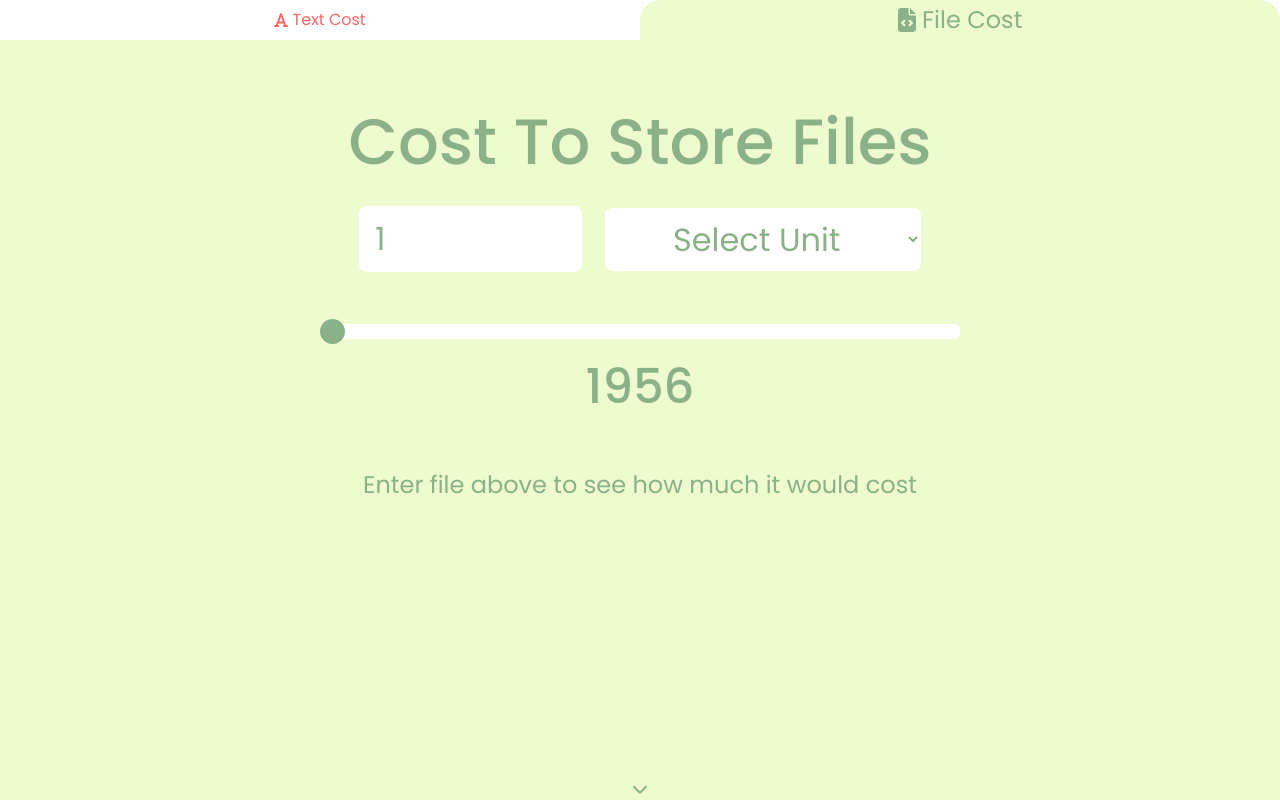
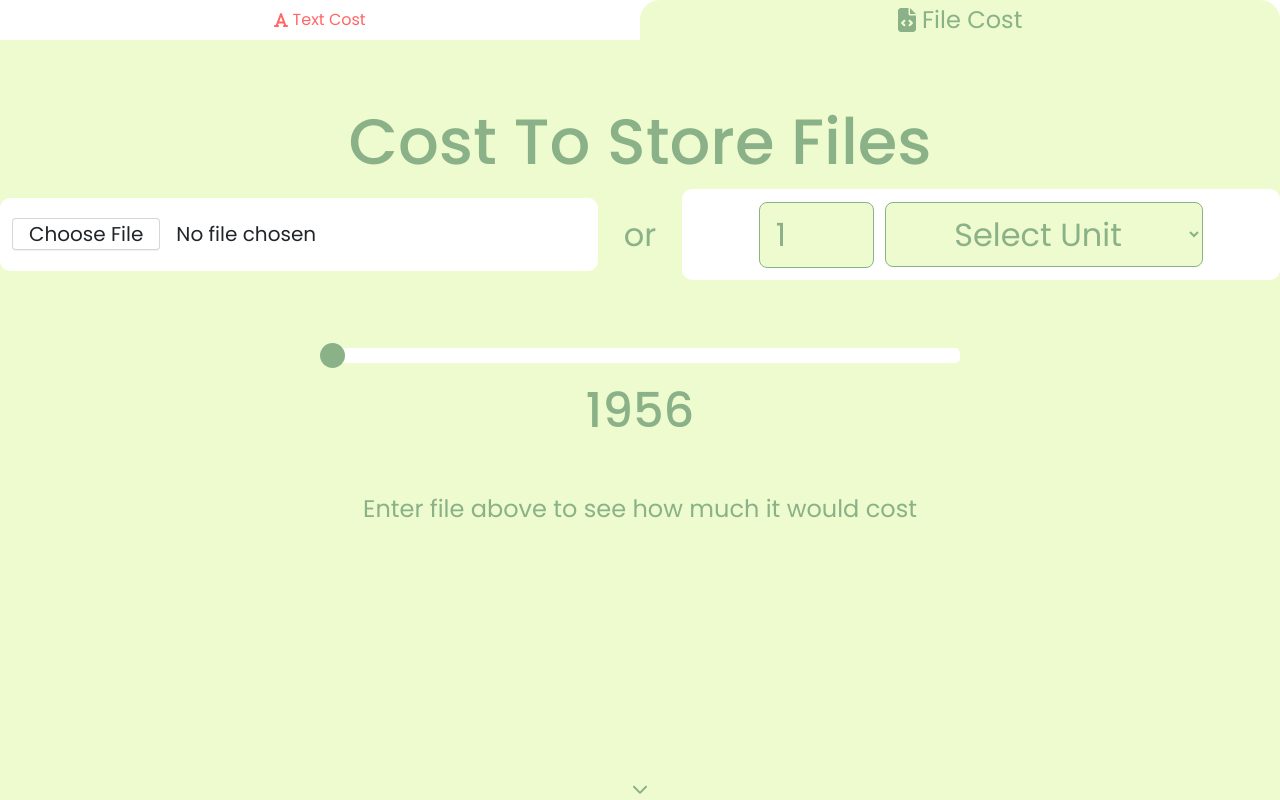
Before and after one commit to NourAshoush/historical-storage-costs, a React (Vite) app: page / in a window 1280 px wide. Both pictures are taken after a click on the element "File Cost". Built offline with nearby package versions, Linux system fonts and the light colour scheme.

Commit message:
add: file upload functionality

```diff
--- a/src/App.tsx
+++ b/src/App.tsx
@@ -36,6 +36,10 @@ function App() {
         setUnit(unitInt);
     };
 
+    const handleFileInput = (file: File) => {
+        setInputBytes(file.size);
+    }
+
     useEffect(() => {
         setInputBytes(rawBytes * unit);
     }, [rawBytes, unit]);
@@ -61,6 +65,7 @@ function App() {
                 <InputFileSize
                     onInputSize={handleByteInput}
                     onSelectUnit={handleUnitChange}
+                    onInputFile={handleFileInput}
                 />
             )}
 
--- a/src/components/InputFileSize/InputFileSize.css
+++ b/src/components/InputFileSize/InputFileSize.css
@@ -1,17 +1,56 @@
+.parent-container {
+    display: flex;
+    flex-direction: row;
+    justify-content: center;
+    align-items: center;
+    padding-bottom: 1rem;
+}
+
 .container {
     display: flex;
     justify-content: center;
     align-items: center;
     flex-direction: row;
-    margin: 0 auto;
-    margin-top: 2%;
+    background: white;
+    padding: 1%;
+
+    border-radius: 10px;
+}
+
+#input-file {
+    border: none;
+}
+
+input[type="file"]::file-selector-button {
+    border-radius: 4px;
+    padding: 0 16px;
+    cursor: pointer;
+    background-color: white;
+    border: 1px solid rgba(0, 0, 0, 0.16);
+    box-shadow: 0px 1px 0px rgba(0, 0, 0, 0.05);
+    transition: background-color 0.2s;
+}
+
+input[type="file"]::file-selector-button:hover {
+    background-color: #f3f4f6;
+}
+
+input[type="file"]::file-selector-button:active {
+    background-color: #e5e7eb;
+}
+
+#or {
+    margin: 0 2%;
+    font-size: 2rem;
+    color: var(--main);
 }
 
 #input-num-size {
     width: 20%;
-    border: none;
     font-size: 2rem;
     color: var(--main);
+    border: var(--main) 1px solid;
+    background: var(--background);
 }
 
 #input-num-size::placeholder {
@@ -30,13 +69,13 @@
 #input-unit-dropdown {
     margin-left: 2%;
     font-size: 2rem;
-    background-color: white;
-    border: none;
     color: var(--main);
+    border: var(--main) 1px solid;
+    background-color: var(--background);
 }
 
 @media (max-width: 768px) {
-    .container {
+    .parent-container {
         flex-direction: column;
     }
 
--- a/src/components/InputFileSize/InputFileSize.tsx
+++ b/src/components/InputFileSize/InputFileSize.tsx
@@ -3,11 +3,51 @@ import "./InputFileSize.css";
 interface InputFileSizeProps {
     onInputSize: (bytes: number) => void;
     onSelectUnit: (unit: number) => void;
+    onInputFile: (file: File) => void;
 }
 
-function InputFileSize({ onInputSize, onSelectUnit }: InputFileSizeProps) {
+function InputFileSize({
+    onInputSize,
+    onSelectUnit,
+    onInputFile,
+}: InputFileSizeProps) {
+    const clearInputFile = () => {
+        const inputFile = document.getElementById(
+            "input-file"
+        ) as HTMLInputElement;
+        inputFile.value = "";
+    };
+
+    const clearInputSize = () => {
+        const inputNumSize = document.getElementById(
+            "input-num-size"
+        ) as HTMLInputElement;
+        const inputUnitDropdown = document.getElementById(
+            "input-unit-dropdown"
+        ) as HTMLSelectElement;
+        inputNumSize.value = "";
+        inputUnitDropdown.value = "0";
+    };
+
     return (
         <>
+            <div className="parent-container">
+                <div className="container">
+                    <input
+                        type="file"
+                        id="input-file"
+                        className="form-control form-control-lg"
+                        onChange={(e) => {
+                            e.target.files?.length == 1
+                                ? onInputFile(e.target.files[0])
+                                : onInputSize(0);
+                            clearInputSize();
+                        }}
+                    />
+                </div>
+
+                <p id="or">or</p>
+
                 <div className="container">
                     <input
                         id="input-num-size"
@@ -18,7 +58,12 @@ function InputFileSize({ onInputSize, onSelectUnit }: InputFileSizeProps) {
                         defaultValue={1}
                         pattern="[0-9]*"
                         onChange={(e) => {
-                        onInputSize(e.target.value === '' ? 0 : parseInt(e.target.value));
+                            onInputSize(
+                                e.target.value === ""
+                                    ? 0
+                                    : parseInt(e.target.value)
+                            );
+                            clearInputFile();
                         }}
                     ></input>
 
@@ -27,6 +72,7 @@ function InputFileSize({ onInputSize, onSelectUnit }: InputFileSizeProps) {
                         id="input-unit-dropdown"
                         onChange={(e) => {
                             onSelectUnit(parseInt(e.target.value));
+                            clearInputFile();
                         }}
                     >
                         <option value={0} defaultChecked>
@@ -39,6 +85,7 @@ function InputFileSize({ onInputSize, onSelectUnit }: InputFileSizeProps) {
                         <option value={1000000000000}>Terabytes (TB)</option>
                     </select>
                 </div>
+            </div>
         </>
     );
 }
```
Lines whose indentation alone changed are shown as unchanged.
